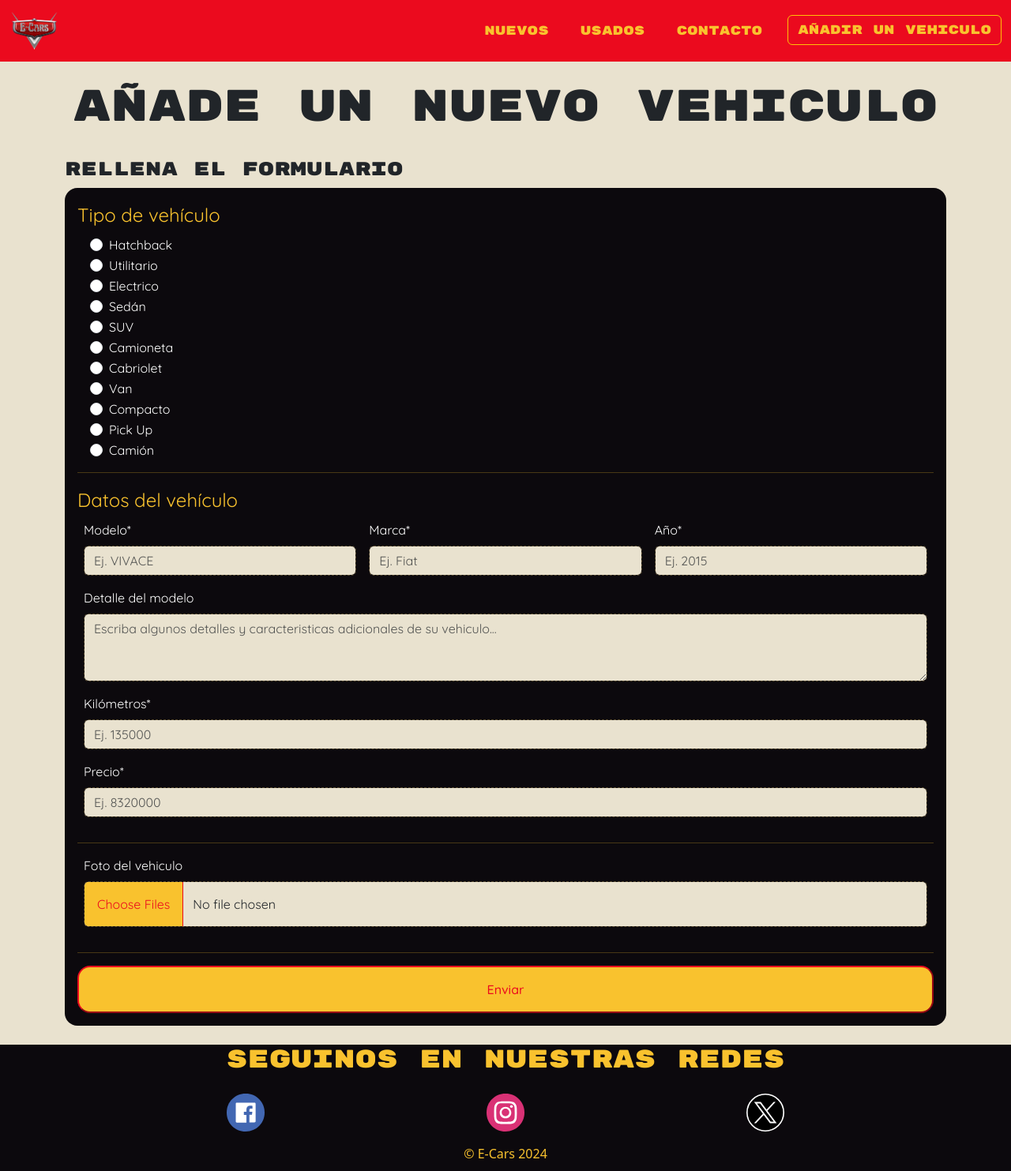
After one commit to Grupo-10-CaC-4-0/Proyecto-E-Cars, a Flask app: page /nuevoVehiculo in a window 1280 px wide. The commit adds this page. Shown: the whole page at 79% size. Run offline with Flask 3, Linux system fonts and the light colour scheme.

Commit message:
Se añadió la estructura básica del formulario para añadir un vehiculo y las funciones para ejecutar el CREATE

```diff
--- a/app/app.py
+++ b/app/app.py
@@ -1,4 +1,4 @@
-from flask import Flask, render_template
+from flask import Flask, render_template, request, redirect
 
 app = Flask(__name__)
 
@@ -19,6 +19,25 @@ def cargar_pag_usados():
     return render_template("catalogoUsados.html",titulo=titulo)
 #Muestra la pagina de Contacto
 @app.route("/contacto")
-def pag_contacto():
+def cargar_pag_contacto():
     titulo="E-Cars - Contacto"
     return render_template("contacto.html",titulo=titulo)
+
+#CREATE
+#1)Muestra el formulario para añadir un nuevo vehículo
+@app.route("/nuevoVehiculo")
+def cargar_pag_nuevo_vehiculo():
+    titulo="E-Cars - Añadir un nuevo vehículo"
+    return render_template("form_nuevoVehiculo.html",titulo=titulo)
+#2)Añade el nuevo vehiculo
+@app.route("/add_vehiculo", methods=["POST"])
+def add_nuevo_vehiculo():
+    tipo = request.form("tipo")
+    precio = request.form("precio")
+    modelo = request.form("modelo")
+    marca = request.form("marca")
+    kms = request.form("kms")
+    modelo_detalle = request.form("modelo_detalle")
+    anio = request.form("anio")
+    cargar_nuevo_vehiculo(tipo=tipo,precio=precio, modelo=modelo, marca=marca, kms=kms, modelo_detalle=modelo_detalle,anio=anio)
+    return redirect("/catalogoUsados")
--- a/app/templates/defaults/header.html
+++ b/app/templates/defaults/header.html
@@ -12,8 +12,10 @@
                     <li><a class="nav-link" href="/catalogo0Km">Nuevos</a></li>
                     <li><a class="nav-link" href="/catalogoUsados">Usados</a></li>
                     <li><a class="nav-link" href="/contacto">Contacto</a></li>
+                    <li><a href="/nuevoVehiculo" class="btn btn-outline-warning">Añadir un Vehiculo</a></li>
                 </ul>
             </div>
+
         </div>
     </nav>
 </header>
--- /dev/null
+++ b/app/templates/form_nuevoVehiculo.html
@@ -0,0 +1,169 @@
+<!DOCTYPE html>
+<html lang="es">
+  <head>
+    <meta charset="UTF-8" />
+    <meta name="viewport" content="width=device-width, initial-scale=1.0" />
+    <meta name="author" content="Grupo 10 - Nahuel Romera, Omar Hernan Orue, Luciano Angeleri, Adolfo Lujan" />
+    <meta name="description" content="Página de un Concesionario de vehiculos" />
+    <meta
+      name="keywords"
+      content="concesionario, vehículos, autos, camionetas, 4x4, venta de autos, autos nuevos, autos usados, hatchback, utilitario, eléctrico, sedán, SUV, camión, pick up, cabriolet, van, autos compactos, marcas de autos, modelos de autos, E-Cars, vender vehículo, vender auto usado, formulario de venta" />
+    <link
+      href="https://cdn.jsdelivr.net/npm/bootstrap@5.3.3/dist/css/bootstrap.min.css"
+      rel="stylesheet"
+      integrity="sha384-QWTKZyjpPEjISv5WaRU9OFeRpok6YctnYmDr5pNlyT2bRjXh0JMhjY6hW+ALEwIH"
+      crossorigin="anonymous" />
+    <link rel="stylesheet" href="{{url_for('static', filename='/css/inicio.css')}}" />
+    <link rel="stylesheet" href="{{url_for('static', filename='/css/style.css')}}" />
+    <link rel="stylesheet" href="{{url_for('static', filename='/css/contacto.css')}}" />
+    <link rel="shortcut icon" href="{{url_for('static', filename='/img/inicio/logo.png')}}" type="image/x-icon" />
+    <title>{{ titulo }}</title>
+  </head>
+
+  <body>
+    {% include "defaults/header.html" %}
+    <main class="container">
+      <section class="my-4">
+        <div class="d-md-flex justify-content-center align-items-center my-4">
+          <h1 class="display-4">Añade un nuevo vehiculo</h1>
+        </div>
+      </section>
+      <section class="my-4">
+        <h3 class="fs-4 mb-2">Rellena el formulario</h3>
+        <form class="formVehiculo" name="formVehiculo" id="formVehiculo" action="/add_vehiculo" method="POST">
+          <fieldset>
+            <legend>Tipo de vehículo</legend>
+            <div class="form-check mx-3">
+              <input class="form-check-input" type="radio" id="Hatchback" name="tipo" value="Hatchback" />
+              <label class="form-check-label" for="Hatchback">Hatchback</label>
+            </div>
+            <div class="form-check mx-3">
+              <input class="form-check-input" type="radio" id="Utilitario" name="tipo" value="Utilitario" />
+              <label class="form-check-label" for="Utilitario">Utilitario</label>
+            </div>
+            <div class="form-check mx-3">
+              <input class="form-check-input" type="radio" id="Electrico" name="tipo" value="Electrico" />
+              <label class="form-check-label" for="Electrico">Electrico</label>
+            </div>
+            <div class="form-check mx-3">
+              <input class="form-check-input" type="radio" id="Sedán" name="tipo" value="Sedán" />
+              <label class="form-check-label" for="Sedán">Sedán</label>
+            </div>
+            <div class="form-check mx-3">
+              <input class="form-check-input" type="radio" id="SUV" name="tipo" value="SUV" />
+              <label class="form-check-label" for="SUV">SUV</label>
+            </div>
+            <div class="form-check mx-3">
+              <input class="form-check-input" type="radio" id="Camioneta" name="tipo" value="Camioneta" />
+              <label class="form-check-label" for="Camioneta">Camioneta</label>
+            </div>
+            <div class="form-check mx-3">
+              <input class="form-check-input" type="radio" id="Cabriolet" name="tipo" value="Cabriolet" />
+              <label class="form-check-label" for="Cabriolet">Cabriolet</label>
+            </div>
+            <div class="form-check mx-3">
+              <input class="form-check-input" type="radio" id="Van" name="tipo" value="Van" />
+              <label class="form-check-label" for="Van">Van</label>
+            </div>
+            <div class="form-check mx-3">
+              <input class="form-check-input" type="radio" id="Compacto" name="tipo" value="Compacto" />
+              <label class="form-check-label" for="Compacto">Compacto</label>
+            </div>
+            <div class="form-check mx-3">
+              <input class="form-check-input" type="radio" id="PickUp" name="tipo" value="Pick Up" />
+              <label class="form-check-label" for="PickUp">Pick Up</label>
+            </div>
+            <div class="form-check mx-3">
+              <input class="form-check-input" type="radio" id="Camión" name="tipo" value="Camión" />
+              <label class="form-check-label" for="Camión">Camión</label>
+            </div>
+            <hr />
+          </fieldset>
+          <fieldset class="seccionFormDatosVehiculos">
+            <legend>Datos del vehículo</legend>
+            <div>
+              <div class="mb-3 px-2">
+                <label for="inputModelo" class="form-label">Modelo*</label>
+                <input
+                  type="text"
+                  id="inputModelo"
+                  name="modelo"
+                  class="form-control"
+                  placeholder="Ej. VIVACE"
+                  required />
+              </div>
+              <div class="mb-3 px-2">
+                <label for="inputMarca" class="form-label">Marca*</label>
+                <input type="text" id="inputMarca" name="marca" class="form-control" placeholder="Ej. Fiat" required />
+              </div>
+              <div class="mb-3 px-2">
+                <label for="inputAnio" class="form-label">Año*</label>
+                <input
+                  type="number"
+                  id="inputAnio"
+                  name="anio"
+                  placeholder="Ej. 2015"
+                  class="form-control"
+                  min="1900"
+                  max="2024"
+                  step="1"
+                  required />
+              </div>
+            </div>
+            <div class="mb-3 px-2">
+              <label for="inputModeloDetalle" class="form-label">Detalle del modelo</label>
+              <textarea
+                name="modelo_detalle"
+                id="inputModeloDetalle"
+                rows="3"
+                class="form-control"
+                placeholder="Escriba algunos detalles y caracteristicas adicionales de su vehiculo..."
+                maxlength="500"></textarea>
+            </div>
+            <div class="mb-3 px-2">
+              <label for="inputKms" class="form-label">Kilómetros*</label>
+              <input type="number" id="inputKms" name="kms" class="form-control" placeholder="Ej. 135000" required />
+            </div>
+            <div class="mb-3 px-2">
+              <label for="inputPrecio" class="form-label">Precio*</label>
+              <input
+                type="number"
+                id="inputPrecio"
+                name="precio"
+                class="form-control"
+                placeholder="Ej. 8320000"
+                required />
+            </div>
+            <hr />
+            <div class="mb-3 px-2">
+              <label for="imgVehiculo" class="form-label">Foto del vehiculo</label>
+              <input class="form-control" type="file" id="imgVehiculo" multiple accept="image/png, image/jpeg" />
+            </div>
+            <hr />
+          </fieldset>
+          <div class="alert alert-danger mt-3 d-none" role="alert" id="alertaErrores"></div>
+          <button type="submit" class="btn-primario w-100">Enviar</button>
+          <div class="modal fade" tabindex="-1" id="modalExito">
+            <div class="modal-dialog modal-dialog-centered">
+              <div class="modal-content text-dark">
+                <div class="modal-header">
+                  <h5 class="modal-title display-6 text-success">Carga exitosa!</h5>
+                  <button type="button" class="btn-close" data-bs-dismiss="modal" aria-label="Close"></button>
+                </div>
+                <div class="modal-body">
+                  <p class="lead">El formulario se ha enviado con éxito.</p>
+                </div>
+              </div>
+            </div>
+          </div>
+        </form>
+      </section>
+    </main>
+    {% include "/defaults/footer.html" %}
+    <script
+      src="https://cdn.jsdelivr.net/npm/bootstrap@5.3.3/dist/js/bootstrap.bundle.min.js"
+      integrity="sha384-YvpcrYf0tY3lHB60NNkmXc5s9fDVZLESaAA55NDzOxhy9GkcIdslK1eN7N6jIeHz"
+      crossorigin="anonymous"></script>
+    <script src="{{url_for('static', filename='/js/formVehiculo.js')}}" type="module"></script>
+  </body>
+</html>
```
Also changed, not shown: app/controller_db.py (+14 -1 lines), app/static/js/formVehiculo.js (added, +36 -0 lines).
